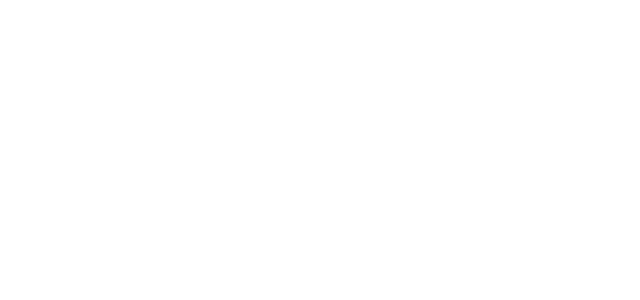
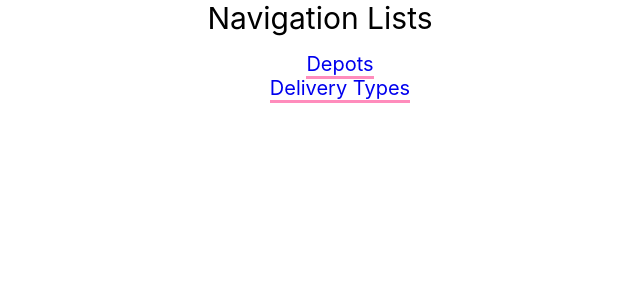
Before and after one commit to pri17/DeliverySystem-Front-end, a React (Create React App) app: page / in a window 1280 px wide. Shown: the top 300 px of the page, without its empty margins (320-960 px from the left). Built offline with nearby package versions, Linux system fonts and the light colour scheme.

Commit message:
Add navigation

```diff
--- a/src/App.js
+++ b/src/App.js
@@ -4,13 +4,16 @@
 import { BrowserRouter, Route } from "react-router-dom";
 import DepotPage from "./pages/DepotPage";
 import DeliveryTypes from "./pages/DeliveryTypes";
+import Home from "./pages/Home";
 
 function App() {
   return (
     <BrowserRouter>
       <div className="App">
+        <Route exact path="/" component={Home}></Route>
         <Route exact path="/depots" component={Depots}></Route>
         <Route path="/depots/:id" component={DepotPage}></Route>
+        <Route path="/deliveryTypes" component={DeliveryTypes}></Route>
       </div>
     </BrowserRouter>
   );
--- a/src/pages/DeliveryTypes.js
+++ b/src/pages/DeliveryTypes.js
@@ -0,0 +1,17 @@
+import React, { Component } from "react";
+
+import styles from "./DeliveryTypes.module.css";
+
+class DeliveryTypes extends Component {
+  state = {};
+  render() {
+    return (
+      <div className={styles.container}>
+        <div className={styles.title}>Delivery Types</div>
+        <div className={styles.content}></div>
+      </div>
+    );
+  }
+}
+
+export default DeliveryTypes;
--- /dev/null
+++ b/src/pages/Home.js
@@ -0,0 +1,29 @@
+import React from "react";
+import styles from "./Home.module.css";
+import { Link } from "react-router-dom";
+
+const Home = () => {
+  return (
+    <div className={styles.container}>
+      <div className={styles.title}>Navigation Lists</div>
+      <div className={styles.content}>
+        <nav>
+          <ul>
+            <li className={styles.listStyle}>
+              <Link to="/depots" className={styles.links}>
+                Depots
+              </Link>
+            </li>
+            <li className={styles.listStyle}>
+              <Link to="/deliveryTypes" className={styles.links}>
+                Delivery Types
+              </Link>
+            </li>
+          </ul>
+        </nav>
+      </div>
+    </div>
+  );
+};
+
+export default Home;
--- /dev/null
+++ b/src/pages/Home.module.css
@@ -0,0 +1,36 @@
+.title {
+  font-size: 30px;
+  transition: all 0.25s linear;
+  position: relative;
+}
+
+.links {
+  border-bottom: 3px solid #ff8cbc;
+  font-size: 20px;
+  transition: all 0.25s linear;
+  position: relative;
+  text-decoration: none;
+}
+
+.links:before {
+  content: "";
+  display: block;
+  width: 100%;
+  height: 3px;
+  background-color: #61a3ff;
+  position: absolute;
+  left: 0;
+  bottom: -3px; /* this is to match where the border is */
+  transform-origin: left;
+  transform: scale(0);
+  transition: 0.25s linear;
+  /*   will-change: transform; */
+}
+
+.links:hover:before {
+  transform: scale(1);
+}
+
+.listStyle {
+  list-style-type: none;
+}
```
